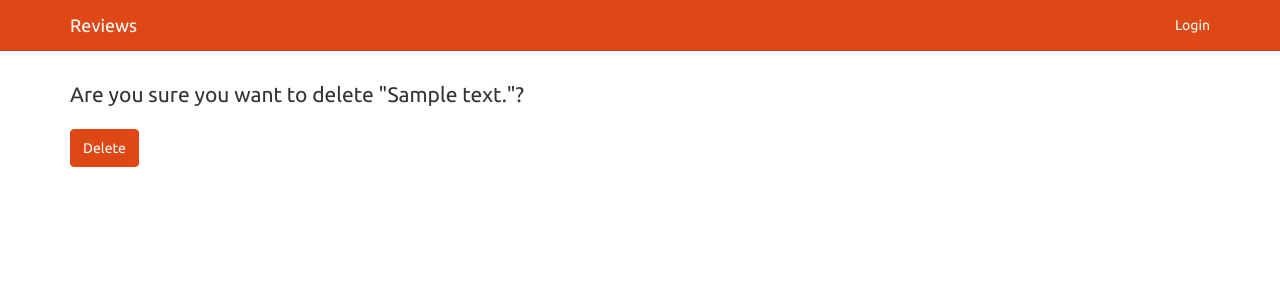
After one commit to bblue160/my_app, a Django app: page /movie/1/review/delete/1/ in a window 1280 px wide. The commit adds this page. Shown: the top 300 px of the page. Run offline with Django 3.2, Linux system fonts and the light colour scheme; tables that the repository leaves empty hold one stand-in row (values such as "Sample post"); some libraries are stand-ins or nearby versions.

Commit message:
Add review delete view

```diff
--- a/core/urls.py
+++ b/core/urls.py
@@ -12,4 +12,5 @@ urlpatterns = patterns('',
     url(r'^movie/delete/(?P<pk>\d+)/$', MovieDeleteView.as_view(), name='movie_delete'),
     url(r'^movie/(?P<pk>\d+)/review/create/$', ReviewCreateView.as_view(), name='review_create'),
     url(r'^movie/(?P<movie_pk>\d+)/review/update/(?P<review_pk>\d+)/$', ReviewUpdateView.as_view(), name='review_update'),
+    url(r'^movie/(?P<movie_pk>\d+)/review/delete/(?P<review_pk>\d+)/$', ReviewDeleteView.as_view(), name='review_delete'),
 )
--- a/core/views.py
+++ b/core/views.py
@@ -63,3 +63,11 @@ class ReviewUpdateView(UpdateView):
 
     def get_success_url(self):
         return self.object.movie.get_absolute_url()
+
+class ReviewDeleteView(DeleteView):
+    model = Review
+    pk_url_kwarg = 'review_pk'
+    template_name = 'review/review_confirm_delete.html'
+
+    def get_success_url(self):
+        return self.object.movie.get_absolute_url()
--- a/templates/movie/movie_detail.html
+++ b/templates/movie/movie_detail.html
@@ -15,6 +15,7 @@
     <p>{{ review.text }}</p>
     {% if review.user == user %}
     <p><a href="{% url 'review_update' movie_pk=movie.id review_pk=review.id %}">Edit review</a></p>
+    <p><a href="{% url 'review_delete' movie_pk=movie.id review_pk=review.id %}">Delete review</a></p>
     {% endif %}
     <p>Reviewed by {{ review.user.username }} on {{ review.created_at }}</p>
 </div>
--- /dev/null
+++ b/templates/review/review_confirm_delete.html
@@ -0,0 +1,8 @@
+{% extends 'base.html' %}
+{% block content %}
+<p class="lead">Are you sure you want to delete "{{ review.text }}"?</p>
+<form method="post" action="">
+    {% csrf_token %}
+    <button type="submit" class="btn btn-primary">Delete</button>
+</form>
+{% endblock %}
```
